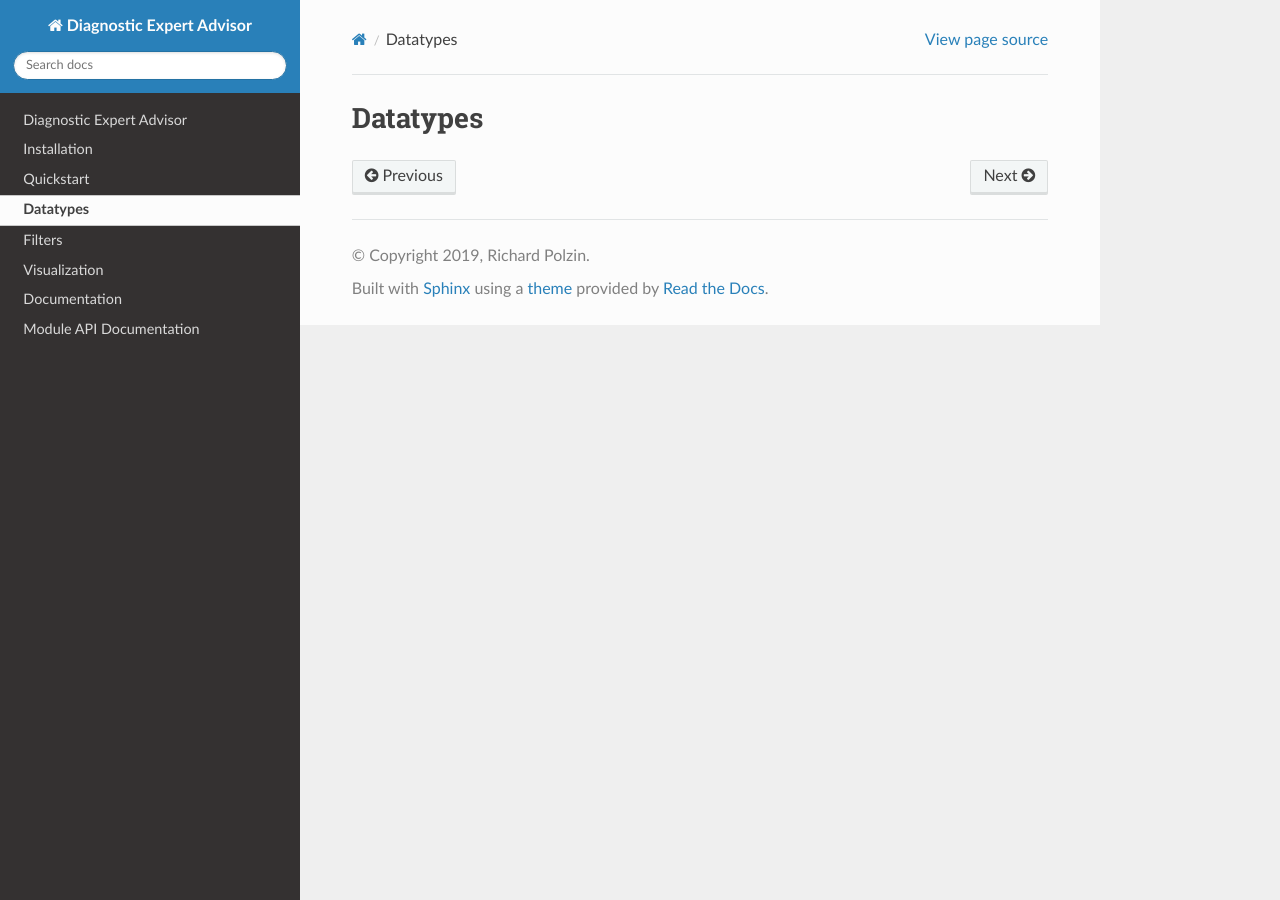
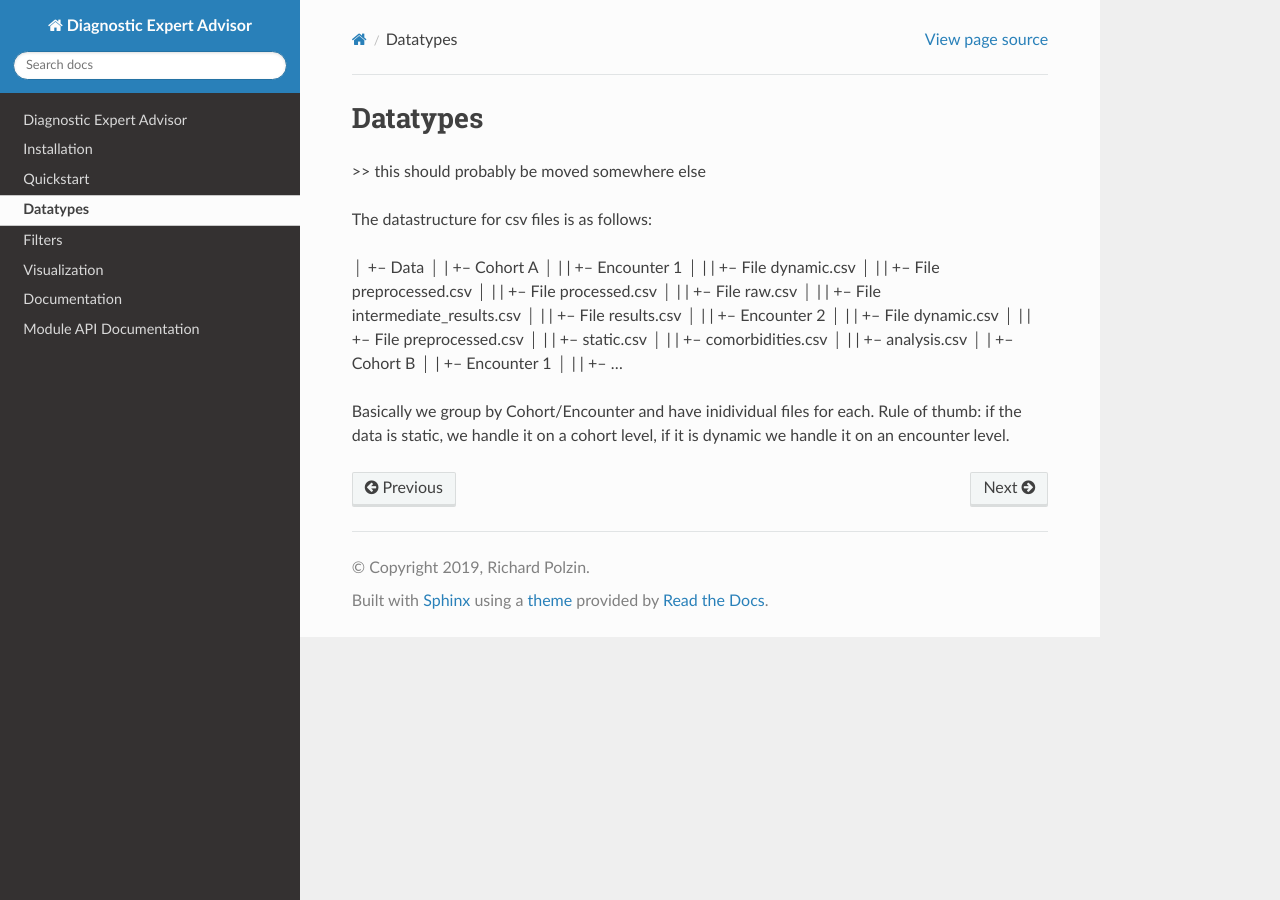
Before and after one commit to JRC-COMBINE/DEA, a Sphinx documentation site: the page built from docs/usage/datatypes.rst, in a window 1280 px wide. Built offline with Sphinx 7.4.7 and the Read the Docs theme 2.0.0, drawn with Linux system fonts in a browser that asks for light colours.

Commit message:
added basic documentation on file structure

```diff
--- a/docs/usage/datatypes.rst
+++ b/docs/usage/datatypes.rst
@@ -1,2 +1,28 @@
 Datatypes
 =========
+
+>> this should probably be moved somewhere else
+
+The datastructure for csv files is as follows:
+
+│      +-- Data
+│      |   +-- Cohort A
+│      |   |   +-- Encounter 1
+│      |   |       +-- File dynamic.csv
+│      |   |       +-- File preprocessed.csv
+│      |   |       +-- File processed.csv
+│      |   |       +-- File raw.csv
+│      |   |       +-- File intermediate_results.csv
+│      |   |       +-- File results.csv
+│      |   |   +-- Encounter 2
+│      |   |       +-- File dynamic.csv
+│      |   |       +-- File preprocessed.csv
+│      |   |  +-- static.csv
+│      |   |  +-- comorbidities.csv
+│      |   |  +-- analysis.csv
+│      |   +-- Cohort B
+│      |       +-- Encounter 1
+│      |       |   +-- ...
+
+Basically we group by Cohort/Encounter and have inidividual files for each.
+Rule of thumb: if the data is static, we handle it on a cohort level, if it is dynamic we handle it on an encounter level.
```
Also changed, not shown: 3 other files.
